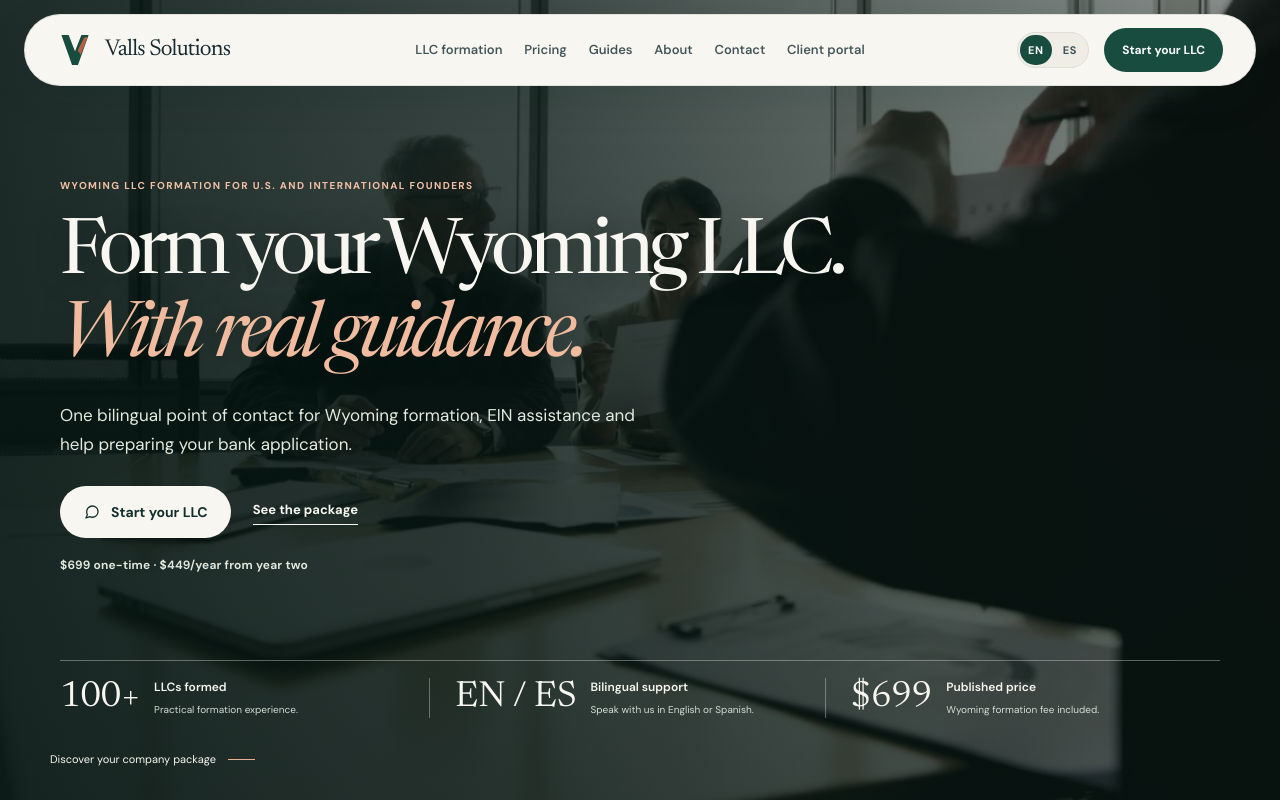
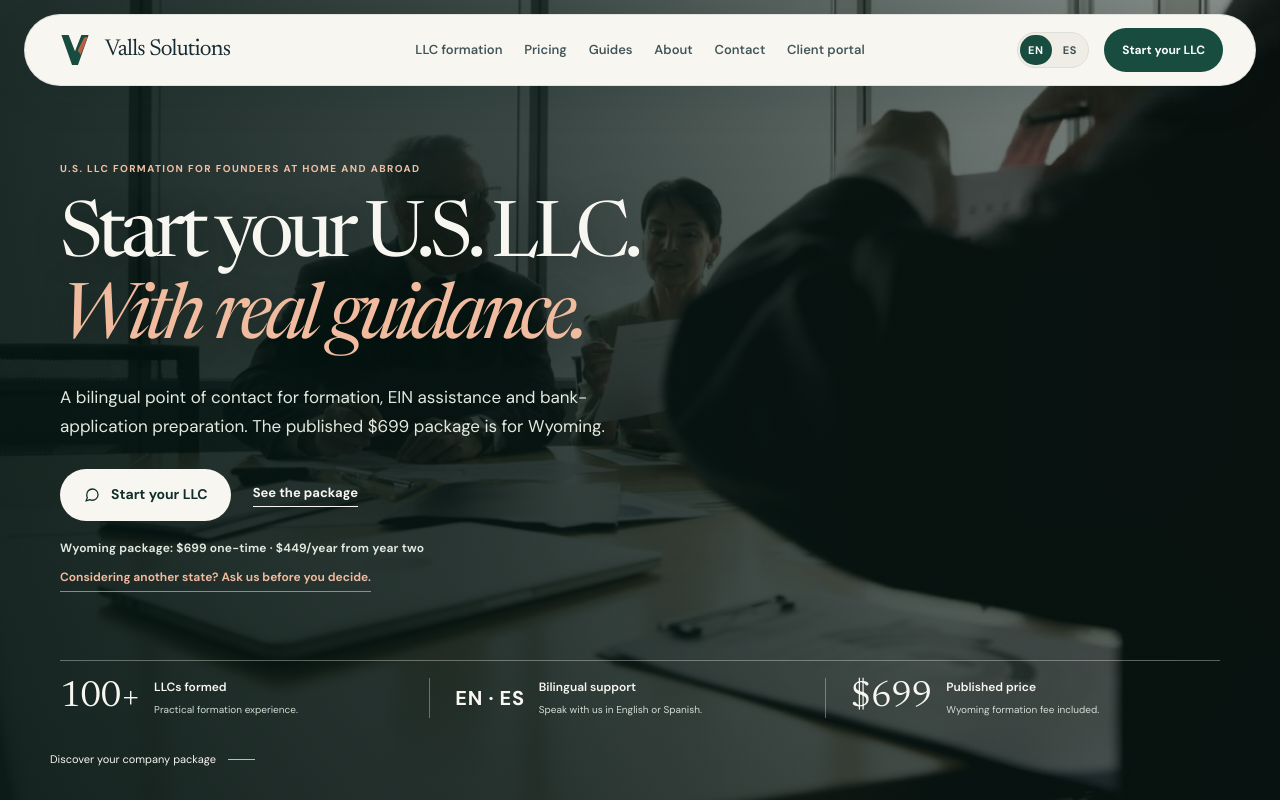
Before and after one commit to ovallsn/vallssolutions, a Next.js app: page / in a window 1280 px wide. Shown: the top 800 px of the page. Built offline with nearby package versions, Linux system fonts and the light colour scheme; no server answers.

Commit message:
Clarify state availability and hide hero video control

```diff
--- a/src/app/(en)/contact/page.tsx
+++ b/src/app/(en)/contact/page.tsx
@@ -6,8 +6,8 @@
   locale: "en",
   path: "/contact/",
   translatedPath: "/es/contacto/",
-  title: "Contact Valls Solutions about a U.S. LLC",
-  description: "Ask by email about forming a Wyoming LLC. Start with a short business description; do not send identity documents or sensitive numbers.",
+  title: "Contact Valls Solutions about U.S. LLC formation",
+  description: "Ask whether we can support your preferred state and confirm scope and price. Start by email; do not send identity documents or sensitive numbers.",
 });
 
 export default function EnglishContactRoute() {
--- a/src/app/(en)/page.tsx
+++ b/src/app/(en)/page.tsx
@@ -7,7 +7,7 @@
   locale: "en",
   path: "/",
   translatedPath: "/es/",
-  title: "Wyoming LLC Formation for U.S. & Global Founders",
+  title: "U.S. LLC Formation for Founders",
   description: "Form a Wyoming LLC for $699 from the U.S. or abroad. Includes the state fee, EIN assistance, first-year Registered Agent and address, website, email and banking guidance.",
 });
 
--- a/src/app/(es)/es/contacto/page.tsx
+++ b/src/app/(es)/es/contacto/page.tsx
@@ -6,8 +6,8 @@
   locale: "es",
   path: "/es/contacto/",
   translatedPath: "/contact/",
-  title: "Contacto para formar una LLC en Estados Unidos",
-  description: "Consulta por email sobre la formación de una LLC en Wyoming. Empieza con una breve descripción; no envíes documentos de identidad ni números sensibles.",
+  title: "Contacto para crear una LLC en Estados Unidos",
+  description: "Consulta disponibilidad para el estado que tienes en mente y confirma alcance y precio. Escríbenos por email; no envíes documentos ni números sensibles.",
 });
 
 export default function SpanishContactRoute() {
--- a/src/app/(es)/es/page.tsx
+++ b/src/app/(es)/es/page.tsx
@@ -7,8 +7,8 @@
   locale: "es",
   path: "/es/",
   translatedPath: "/",
-  title: "Formación de LLC en Wyoming para fundadores globales",
-  description: "Crea una LLC en Wyoming por $699 desde EE. UU. o el extranjero. Incluye tasa estatal, gestión del EIN, agente registrado, dirección, web, correo y orientación bancaria.",
+  title: "Crear una LLC en Estados Unidos",
+  description: "Crea una LLC en Wyoming por $699 desde EE. UU. o el extranjero. Incluye tasa estatal, EIN, agente y dirección del primer año, web, correo y orientación bancaria.",
 });
 
 const organization = {
--- a/src/app/conversion-polish.css
+++ b/src/app/conversion-polish.css
@@ -653,7 +653,91 @@
 }
 
 @media (prefers-reduced-motion: reduce) {
-  .founder-home .premium-hero-media .video-toggle { transition: none; }
+.founder-home .premium-hero-media .video-toggle { transition: none; }
+}
+
+/* Keep the language proof compact and the video pause control out of the hero. */
+.founder-home .founder-proof-band > div:nth-child(2) > strong {
+  flex: 0 0 auto;
+  min-width: 0;
+  color: var(--paper);
+  font-family: var(--sans);
+  font-size: clamp(15px, 1.75vw, 20px);
+  font-weight: 700;
+  letter-spacing: .035em;
+  line-height: 1;
+  white-space: nowrap;
+}
+
+.founder-home .founder-state-prompt {
+  display: inline-flex;
+  width: fit-content;
+  min-height: 28px;
+  align-items: center;
+  margin-top: 7px;
+  border-bottom: 1px solid rgba(240, 187, 158, .62);
+  color: #f0bb9e;
+  font-size: 12px;
+  font-weight: 650;
+  line-height: 1.4;
+  text-decoration: none;
+  text-underline-offset: 4px;
+  transition: color .18s ease, border-color .18s ease;
+}
+
+.founder-home .founder-state-prompt:hover { color: #fff3e8; border-color: #fff3e8; }
+.founder-home .founder-state-prompt:focus-visible { outline: 2px solid #f0bb9e; outline-offset: 4px; }
+.founder-home .state-choice-note a { color: var(--green); font-weight: 700; text-underline-offset: 3px; }
+.founder-home .state-choice-note a:focus-visible { outline: 2px solid var(--green); outline-offset: 3px; }
+
+.founder-home .premium-hero-media .video-toggle-focus-only {
+  top: auto;
+  right: 24px;
+  bottom: 24px;
+  left: auto;
+  width: 1px;
+  height: 1px;
+  min-height: 1px;
+  margin: -1px;
+  padding: 0;
+  overflow: hidden;
+  clip: rect(0, 0, 0, 0);
+  clip-path: inset(50%);
+  white-space: nowrap;
+  opacity: 0;
+  pointer-events: none;
+}
+
+.founder-home .premium-hero-media .video-toggle-focus-only:focus {
+  display: inline-flex;
+  width: max-content;
+  min-width: 44px;
+  height: 44px;
+  align-items: center;
+  justify-content: center;
+  gap: 8px;
+  padding: 0 14px;
+  overflow: visible;
+  clip: auto;
+  clip-path: none;
+  border: 1px solid rgba(255, 255, 255, .72);
+  border-radius: 999px;
+  background: rgba(12, 31, 29, .94);
+  opacity: 1;
+  pointer-events: auto;
+  outline: 3px solid #f0bb9e;
+  outline-offset: 3px;
+}
+
+.founder-home .premium-hero-media .video-toggle-label { font-size: 12px; line-height: 1; }
+
+@media (max-width: 720px) {
+  .founder-home .founder-state-prompt { max-width: 100%; font-size: 11px; }
+  .founder-home .premium-hero-media .video-toggle-focus-only { right: 20px; bottom: 20px; }
+}
+
+@media (prefers-reduced-motion: reduce) {
+  .founder-home .founder-state-prompt { transition: none; }
 }
 
 /* A distinctive editorial system for the formation homepage. */
--- a/src/components/ContactPage.tsx
+++ b/src/components/ContactPage.tsx
@@ -14,7 +14,7 @@
         </p>
         <p className="eyebrow"><span className="eyebrow-line" />{english ? "A first message is enough" : "Un primer mensaje es suficiente"}</p>
         <h1>{english ? "Tell us about the U.S. LLC you want to form." : "Cuéntanos qué LLC quieres crear en EE. UU."}</h1>
-        <p>{english ? "Share a few details and we’ll explain the Wyoming LLC package and what comes next. Start by email in English or Spanish—no call or document upload needed." : "Cuéntanos algunos detalles y te explicaremos el paquete de LLC en Wyoming y los siguientes pasos. Puedes empezar por email, en español o inglés, sin llamada ni documentos."}</p>
+        <p>{english ? "Tell us where you’re based, which state you have in mind and what your business does. We’ll confirm availability, scope and price before you decide. Start by email in English or Spanish—no call or document upload needed." : "Cuéntanos dónde resides, qué estado tienes en mente y a qué se dedica tu negocio. Confirmaremos disponibilidad, alcance y precio antes de que decidas. Puedes empezar por email, en español o inglés, sin llamadas ni documentos."}</p>
       </header>
       <LeadCaptureSection
         locale={locale}
--- a/src/components/HomePage.tsx
+++ b/src/components/HomePage.tsx
@@ -18,6 +18,8 @@
   primaryCta: string;
   secondaryCta: string;
   priceLine: string;
+  otherStatePrompt: string;
+  otherStateCta: string;
   proof: Array<{ value: string; title: string; detail: string }>;
   whyEyebrow: string;
   whyTitle: string;
@@ -55,13 +57,15 @@
 
 const copy: Record<Locale, HomeCopy> = {
   en: {
-    eyebrow: "Wyoming LLC formation for U.S. and international founders",
-    headline: "Form your Wyoming LLC.",
+    eyebrow: "U.S. LLC formation for founders at home and abroad",
+    headline: "Start your U.S. LLC.",
     accent: "With real guidance.",
-    lede: "One bilingual point of contact for Wyoming formation, EIN assistance and help preparing your bank application.",
+    lede: "A bilingual point of contact for formation, EIN assistance and bank-application preparation. The published $699 package is for Wyoming.",
     primaryCta: "Start your LLC",
     secondaryCta: "See the package",
-    priceLine: "$699 one-time · $449/year from year two",
+    priceLine: "Wyoming package: $699 one-time · $449/year from year two",
+    otherStatePrompt: "Considering another state? Ask us before you decide.",
+    otherStateCta: "Ask about another state",
     proof: [
       {
         value: "100+",
@@ -69,7 +73,7 @@
         detail: "Practical formation experience.",
       },
       {
-        value: "EN / ES",
+        value: "EN · ES",
         title: "Bilingual support",
         detail: "Speak with us in English or Spanish.",
       },
@@ -105,16 +109,16 @@
     offerNote:
       "Your first message can be a short email. No call or document upload is needed to get started.",
     stateChoiceNote:
-      "This published package is for Wyoming. If you are considering another state, write to us first and we will confirm availability, scope and price.",
+      "Considering another state? Tell us where your business will operate. We will confirm whether we can support that state's filing and share the scope and price before you decide.",
     audienceEyebrow: "For founders wherever they live",
     audienceTitle: "Support for founders in the U.S. and around the world.",
     audienceIntro:
-      "Valls Solutions works with U.S. citizens, U.S. residents and international founders who want to establish a Wyoming LLC.",
+      "We work with U.S. citizens, U.S. residents and international founders. Our published formation package is for Wyoming; ask us about another state and we will confirm availability and pricing before you decide.",
     audiences: [
       {
         label: "U.S.-based founders",
         title: "Build around where you do business.",
-        body: "We help organize the Wyoming formation and explain the filing steps. If you live or operate in another state, we can discuss what to check before choosing Wyoming.",
+        body: "We help organize the Wyoming formation and explain the filing steps. If another state is on your shortlist, tell us where your business operates and we will confirm whether we can support that filing.",
       },
       {
         label: "Founders abroad",
@@ -199,13 +203,15 @@
   },
   es: {
     eyebrow:
-      "Formación de LLC en Wyoming para fundadores en EE. UU. y en el extranjero",
-    headline: "Forma tu LLC en Wyoming.",
+      "Creación de LLC en EE. UU. para fundadores en cualquier país",
+    headline: "Crea tu LLC en EE. UU.",
     accent: "Con apoyo personal.",
-    lede: "Un contacto bilingüe para crear tu LLC en Wyoming, solicitar el EIN y preparar tu solicitud bancaria.",
+    lede: "Atención en español e inglés durante la formación de tu LLC, la solicitud del EIN y la preparación bancaria. El paquete publicado de $699 es para Wyoming.",
     primaryCta: "Empezar mi LLC",
     secondaryCta: "Ver el paquete",
-    priceLine: "$699 pago único · $449/año desde el segundo año",
+    priceLine: "Paquete de Wyoming: $699 · $449/año desde el segundo año",
+    otherStatePrompt: "¿Tienes otro estado en mente? Consúltanos antes de decidir.",
+    otherStateCta: "Consultar otro estado",
     proof: [
       {
         value: "100+",
@@ -213,7 +219,7 @@
         detail: "Experiencia práctica en formación.",
       },
       {
-        value: "ES / EN",
+        value: "ES · EN",
         title: "Atención bilingüe",
         detail: "Hablamos contigo en español o inglés.",
       },
@@ -249,16 +255,16 @@
     offerNote:
       "Puedes empezar con un email breve. No necesitas reservar una llamada ni subir documentos para hacer la primera consulta.",
     stateChoiceNote:
-      "El paquete publicado es para Wyoming. Si estás considerando otro estado, escríbenos antes y confirmaremos disponibilidad, alcance y precio.",
+      "¿Estás considerando otro estado? Cuéntanos dónde operará tu negocio. Confirmaremos si podemos gestionar esa presentación y te explicaremos el alcance y el precio antes de que decidas.",
     audienceEyebrow: "Para fundadores, vivan donde vivan",
     audienceTitle: "Acompañamiento para crear tu empresa, vivas donde vivas.",
     audienceIntro:
-      "Valls Solutions trabaja con ciudadanos y residentes de EE. UU. y con emprendedores internacionales que quieren crear una LLC en Wyoming.",
+      "Trabajamos con ciudadanos y residentes de EE. UU. y con emprendedores internacionales. El paquete de formación publicado es para Wyoming; consúltanos por otro estado y confirmaremos disponibilidad y precio antes de que decidas.",
     audiences: [
       {
         label: "Fundadores en EE. UU.",
         title: "Ten en cuenta dónde desarrollas la actividad.",
-        body: "Te ayudamos a organizar la formación en Wyoming y explicamos los pasos de presentación. Si resides u operas en otro estado, podemos comentar qué conviene revisar antes de elegir Wyoming.",
+        body: "Te ayudamos a organizar la formación en Wyoming y explicamos los pasos de presentación. Si tienes otro estado en mente, cuéntanos dónde opera tu negocio y confirmaremos si podemos gestionar esa presentación.",
       },
       {
         label: "Fundadores en el extranjero",
@@ -348,6 +354,7 @@
   const english = locale === "en";
   const content = copy[locale];
   const prefix = english ? "" : "/es";
+  const contact = english ? "/contact/" : "/es/contacto/";
   const pricing = english ? "/pricing/" : "/es/precios/";
   const llcGuide = findBlogArticle(
     locale,
@@ -454,6 +461,9 @@
               </Link>
             </div>
             <p className="founder-price-line">{content.priceLine}</p>
+            <Link className="founder-state-prompt" href={contact}>
+              {content.otherStatePrompt}
+            </Link>
           </div>
           <div className="premium-hero-media">
             <HeroVideo locale={locale} />
@@ -498,7 +508,9 @@
               </li>
             ))}
           </ol>
-          <p className="state-choice-note">{content.stateChoiceNote}</p>
+          <p className="state-choice-note">
+            {content.stateChoiceNote} <Link href={contact}>{content.otherStateCta}</Link>
+          </p>
         </div>
         <aside
           className="premium-price-summary"
```
Also changed, not shown: src/components/HeroVideo.tsx (+6 -1 lines).
